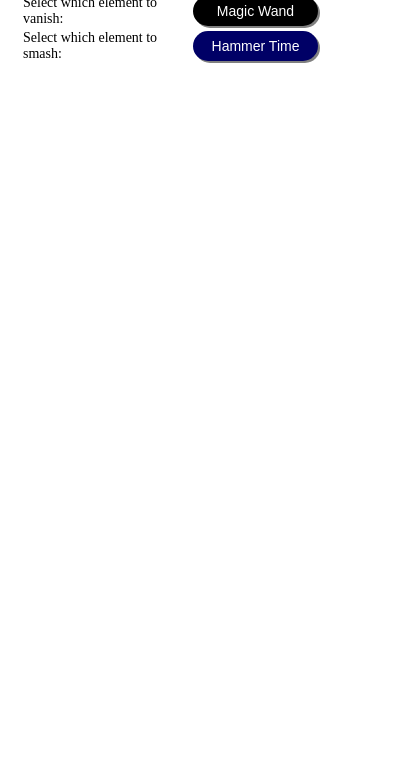
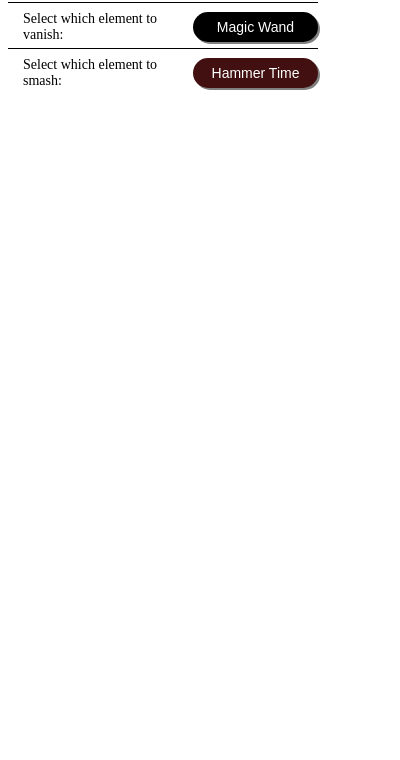
Before and after one commit to Battjmo/SuperSmashBrowser, a browser extension: page popup.html in a window 400 px wide. Shown: the part 76-836 px from the top of the page. Drawn offline with Linux system fonts and the light colour scheme.

Commit message:
finish hammer styling

```diff
--- a/content_script.js
+++ b/content_script.js
@@ -4,15 +4,15 @@ chrome.runtime.onMessage.addListener(function(request, sender) {
   vanishEverything = new VanishEverything;
   switch (request.type) {
     case "ZapEverything":
-    console.log("zap everything")
+      console.log("zap everything");
       vanishEverything.run();
       break;
     case "ZapElement":
-      console.log("zap")
+      console.log("zap");
       vanish.toggleVanish();
       break;
     case "SmashElement":
-      console.log("hammertime")
+      console.log("hammertime");
       hammer.toggleHammer();
       break;
     default:
--- a/popup.css
+++ b/popup.css
@@ -43,12 +43,12 @@ button:focus {outline:0;}
 }
 
 .destroyButton3 {
-  background-color: #000066;
+  background-color: #421010;
 
 }
 
 .destroyButton3:hover {
-  background-color: #0000ff;
+  background-color: #731d1d;
 }
 
 Button:hover {
@@ -66,6 +66,18 @@ Button:hover {
   font-size: 14px;
   margin-bottom: 3px;
   align-items: center;
+  border-bottom: 1px solid black;
+  padding: 5px 0;
+}
+
+.zappersLast {
+  display: flex;
+  justify-content: space-between;
+  font-size: 14px;
+  margin-bottom: 3px;
+  align-items: center;
+
+  padding-top: 5px;
 }
 
 .description {
--- a/popup.html
+++ b/popup.html
@@ -24,7 +24,7 @@
       <button class = "destroyButton2" id="ZapElement">Magic Wand</button>
     </div>
 
-    <div class="zappers">
+    <div class="zappersLast">
       <div class="description">
         Select which element to smash:
       </div>
--- a/popup.js
+++ b/popup.js
@@ -27,17 +27,3 @@ button3.addEventListener("click", function () {
     chrome.tabs.sendMessage(tabs[0].id, { type: `${button3.id}` });
   })
 });
-
-
-let timesClick = 0;
-
-// function myFunction() {
-//   if (timesClick === 0) {
-//     console.log("i have been clicked");
-//     timesClick ++;
-//     console.log(timesClick);
-//   } else {
-//     console.log("you only need to click once, fool");
-//     console.log(timesClick);
-//   }
-// };
```
Also changed, not shown: js/hammer1.js (+7 -0 lines).
